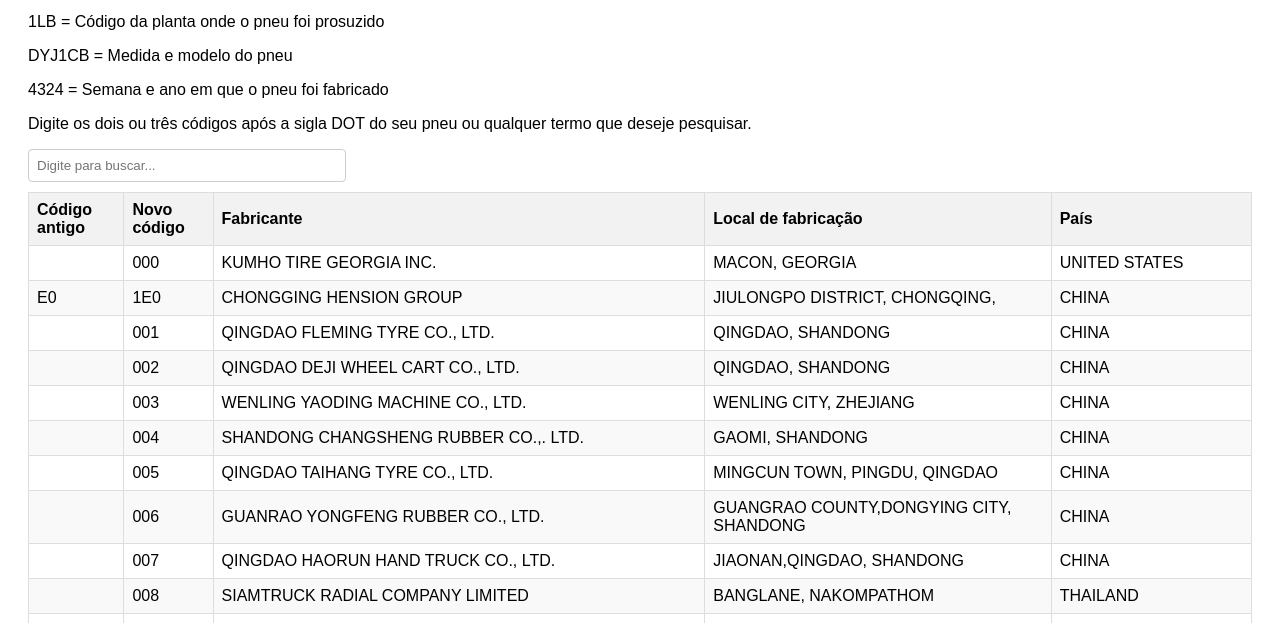
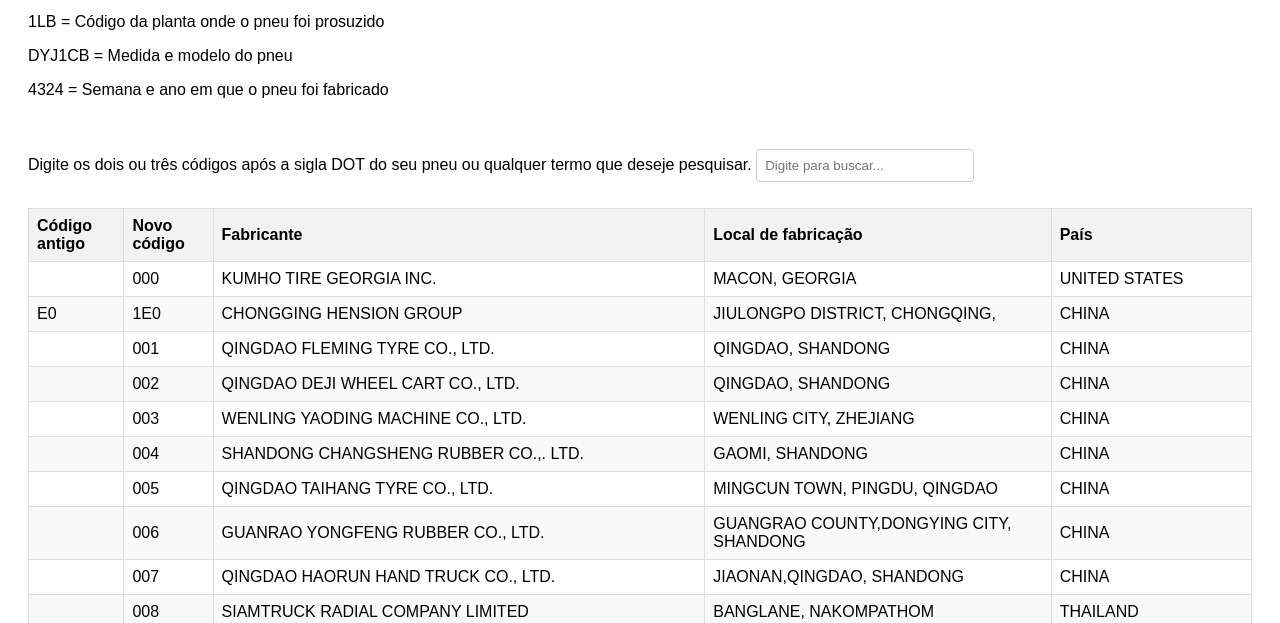
Before and after one commit to altamiromuniz/pneus, a plain HTML site: page index.html in a window 1280 px wide. Shown: the part 177-800 px from the top of the page. Drawn offline with Linux system fonts and the light colour scheme.

Commit message:
Update index.html

```diff
--- a/index.html
+++ b/index.html
@@ -12,7 +12,7 @@
     input[type="text"] {
       margin-bottom: 10px;
       padding: 8px;
-      width: 300px;
+      width: 200px;
       border: 1px solid #ccc;
       border-radius: 4px;
     }
@@ -50,9 +50,9 @@
 <p>1LB = Código da planta onde o pneu foi prosuzido</p>
 <p>DYJ1CB = Medida e modelo do pneu</p>
 <p>4324 = Semana e ano em que o pneu foi fabricado</p>
-
- <p>Digite os dois ou três códigos após a sigla DOT do seu pneu ou qualquer termo que deseje pesquisar.</p>
-	<input type="text" id="searchInput" placeholder="Digite para buscar..." onkeyup="buscarNaTabela()"/>
+<br>
+<p>Digite os dois ou três códigos após a sigla DOT do seu pneu ou qualquer termo que deseje pesquisar.
+<input type="text" id="searchInput" placeholder="Digite para buscar..." onkeyup="buscarNaTabela()"/></p>
 
   <table id="tabelaDados">
     <thead>
```
